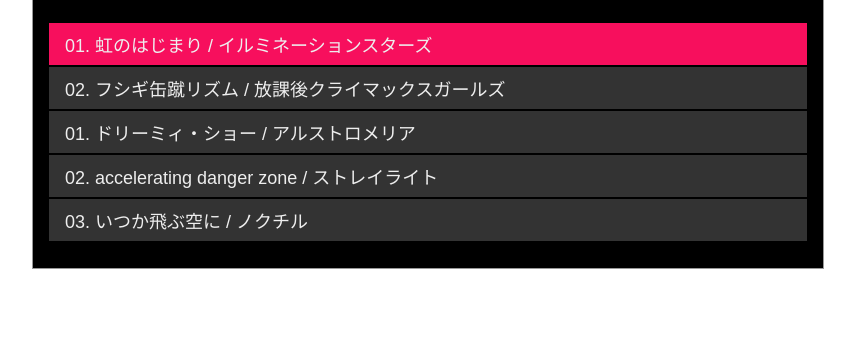
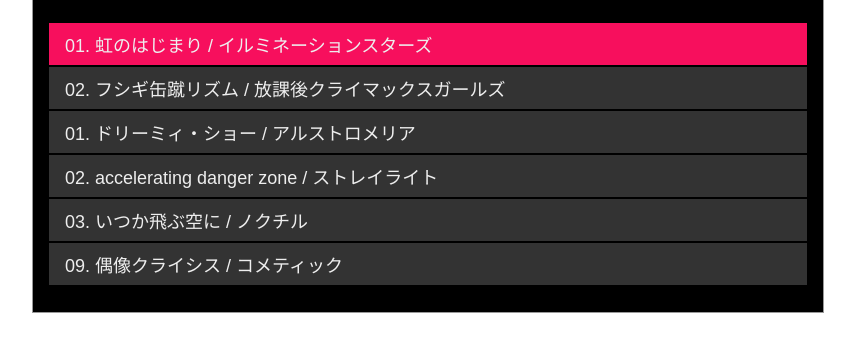
Before and after one commit to Swanboat/c102_playlist, a plain HTML site: page index.html in a window 1280 px wide. Shown: the part 303-654 px from the top of the page, without its empty margins (212-1067 px from the left). Drawn offline with Linux system fonts and the light colour scheme.

Commit message:
Update index.html

```diff
--- a/index.html
+++ b/index.html
@@ -48,6 +48,7 @@
         <li id="dms" data-audio-src="music/dreamyshow_maseter.mp3">01. ドリーミィ・ショー / アルストロメリア</li>
         <li id="adz" data-audio-src="music/adz_master.mp3">02. accelerating danger zone / ストレイライト</li>
         <li id="its" data-audio-src="music/itsusora_master.mp3">03. いつか飛ぶ空に / ノクチル</li>
+        <li id="gzc" data-audio-src="music/guuzou_master.mp3">09. 偶像クライシス / コメティック</li>
       </ul>
     </div>
   </div>
```
